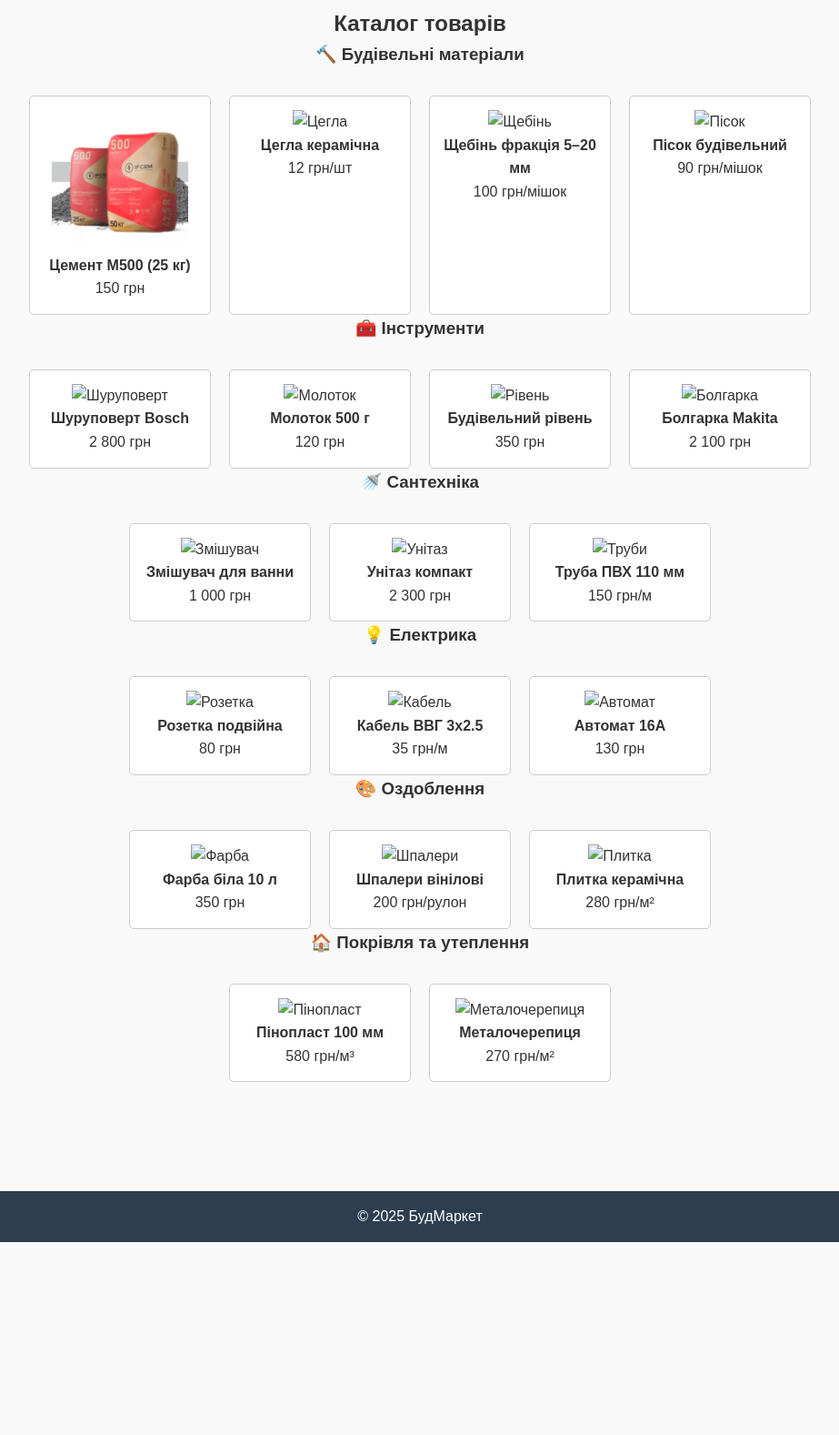
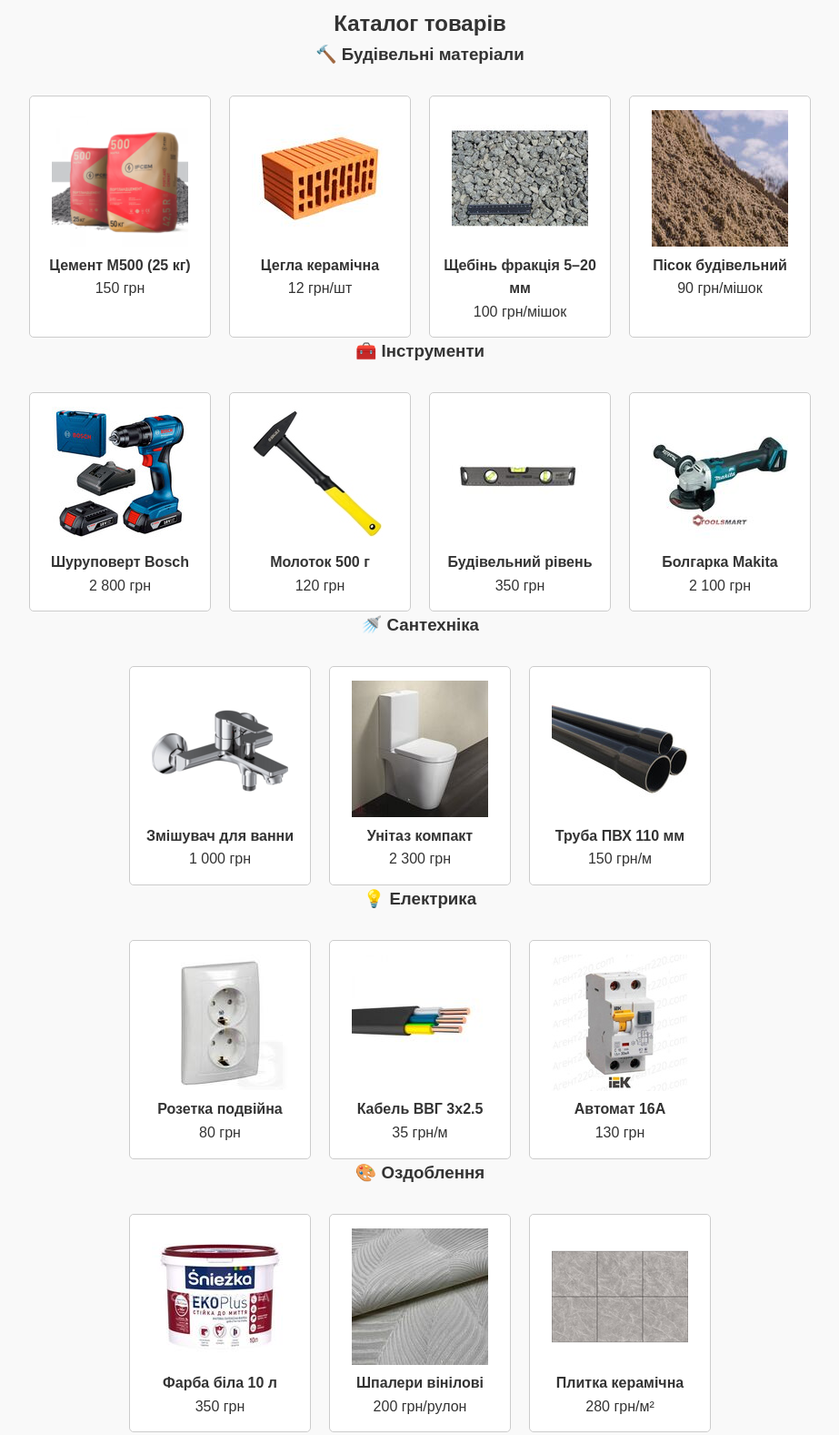
Before and after one commit to maksvokl/my-site, a plain HTML site: page catalog.html in a window 1280 px wide. Shown: the part 200-1777 px from the top of the page at 91% size, without its empty margins (178-1101 px from the left). Before the commit the page ends 1565 px from the top, so only its background shows below. Drawn offline with Linux system fonts and the light colour scheme.

Commit message:
Update catalog.html

```diff
--- a/catalog.html
+++ b/catalog.html
@@ -32,17 +32,17 @@
           <p>150 грн</p>
         </div>
         <div class="product-card">
-          <img src="file:///C:/Users/User/Downloads/st_kirpich-ceramika-vidy%20(1).webp" alt="Цегла">
+          <img src="56.jpg" alt="Цегла">
           <h4>Цегла керамічна</h4>
           <p>12 грн/шт</p>
         </div>
         <div class="product-card">
-          <img src="file:///C:/Users/User/Downloads/scheben_5-20%20(1).jpg" alt="Щебінь">
+          <img src="3.jpg" alt="Щебінь">
           <h4>Щебінь фракція 5–20 мм</h4>
           <p>100 грн/мішок</p>
         </div>
         <div class="product-card">
-          <img src="file:///C:/Users/User/Downloads/pisok%20(1).jpg" alt="Пісок">
+          <img src="4.jpg" alt="Пісок">
           <h4>Пісок будівельний</h4>
           <p>90 грн/мішок</p>
         </div>
@@ -53,22 +53,22 @@
       <h3>🧰 Інструменти</h3>
       <div class="product-grid">
         <div class="product-card">
-          <img src="file:///C:/Users/User/Downloads/328063614%20(1).webp" alt="Шуруповерт">
+          <img src="55.jpg" alt="Шуруповерт">
           <h4>Шуруповерт Bosch</h4>
           <p>2 800 грн</p>
         </div>
         <div class="product-card">
-          <img src="file:///C:/Users/User/Downloads/c14d4d3e5db664deced5e65a4004d9fe%20(1).jpg" alt="Молоток">
+          <img src="6.jpg" alt="Молоток">
           <h4>Молоток 500 г</h4>
           <p>120 грн</p>
         </div>
         <div class="product-card">
-          <img src="file:///C:/Users/User/Downloads/55097_001%20(2).jpg" alt="Рівень">
+          <img src="7.jpg" alt="Рівень">
           <h4>Будівельний рівень</h4>
           <p>350 грн</p>
         </div>
         <div class="product-card">
-          <img src="file:///C:/Users/User/Downloads/ga5040_1.700x800%20(1).webp" alt="Болгарка">
+          <img src="30.jpg" alt="Болгарка">
           <h4>Болгарка Makita</h4>
           <p>2 100 грн</p>
         </div>
@@ -79,17 +79,17 @@
       <h3>🚿 Сантехніка</h3>
       <div class="product-grid">
         <div class="product-card">
-          <img src="file:///C:/Users/User/Downloads/27e3a4d86f2febfea6d281a7e62d2dbb%20(1).png" alt="Змішувач">
+          <img src="9.png" alt="Змішувач">
           <h4>Змішувач для ванни</h4>
           <p>1 000 грн</p>
         </div>
         <div class="product-card">
-          <img src="file:///C:/Users/User/Downloads/catalano-zero-62-1mpzn00-1scsc00.jpg" alt="Унітаз">
+          <img src="10.jpg" alt="Унітаз">
           <h4>Унітаз компакт</h4>
           <p>2 300 грн</p>
         </div>
         <div class="product-card">
-          <img src="file:///C:/Users/User/Downloads/6060855108_truba-pvh-110%20(1).webp" alt="Труби">
+          <img src="22.jpg" alt="Труби">
           <h4>Труба ПВХ 110 мм</h4>
           <p>150 грн/м</p>
         </div>
@@ -100,17 +100,17 @@
       <h3>💡 Електрика</h3>
       <div class="product-grid">
         <div class="product-card">
-          <img src="file:///C:/Users/User/Downloads/images%20(1).jpg" alt="Розетка">
+          <img src="12.jpg" alt="Розетка">
           <h4>Розетка подвійна</h4>
           <p>80 грн</p>
         </div>
         <div class="product-card">
-          <img src="file:///C:/Users/User/Downloads/267_catalogvvg-ng-3.600x800%20(1).jpg" alt="Кабель">
+          <img src="13.jpg" alt="Кабель">
           <h4>Кабель ВВГ 3х2.5</h4>
           <p>35 грн/м</p>
         </div>
         <div class="product-card">
-          <img src="file:///C:/Users/User/Downloads/449501816%20(1).webp" alt="Автомат">
+          <img src="33.jpg" alt="Автомат">
           <h4>Автомат 16А</h4>
           <p>130 грн</p>
         </div>
@@ -121,17 +121,17 @@
       <h3>🎨 Оздоблення</h3>
       <div class="product-grid">
         <div class="product-card">
-          <img src="file:///C:/Users/User/Downloads/kraska_lateksnaya_sniezka_eko_pl%20(1).jpg" alt="Фарба">
+          <img src="15.jpg" alt="Фарба">
           <h4>Фарба біла 10 л</h4>
           <p>350 грн</p>
         </div>
         <div class="product-card">
-          <img src="file:///C:/Users/User/Downloads/oboy-vynylovye-na-flyzelynovoi-o.jpg" alt="Шпалери">
+          <img src="16.jpg" alt="Шпалери">
           <h4>Шпалери вінілові</h4>
           <p>200 грн/рулон</p>
         </div>
         <div class="product-card">
-          <img src="file:///C:/Users/User/Downloads/99788838911943%20(1).png" alt="Плитка">
+          <img src="17.png" alt="Плитка">
           <h4>Плитка керамічна</h4>
           <p>280 грн/м²</p>
         </div>
@@ -142,12 +142,12 @@
       <h3>🏠 Покрівля та утеплення</h3>
       <div class="product-grid">
         <div class="product-card">
-          <img src="file:///C:/Users/User/Downloads/pps-35-100-web-3%20(1).jpg" alt="Пінопласт">
+          <img src="18.jpg" alt="Пінопласт">
           <h4>Пінопласт 100 мм</h4>
           <p>580 грн/м³</p>
         </div>
         <div class="product-card">
-          <img src="file:///C:/Users/User/Downloads/madera_3_red%20(1).jpg" alt="Металочерепиця">
+          <img src="19.jpg" alt="Металочерепиця">
           <h4>Металочерепиця</h4>
           <p>270 грн/м²</p>
         </div>
```
